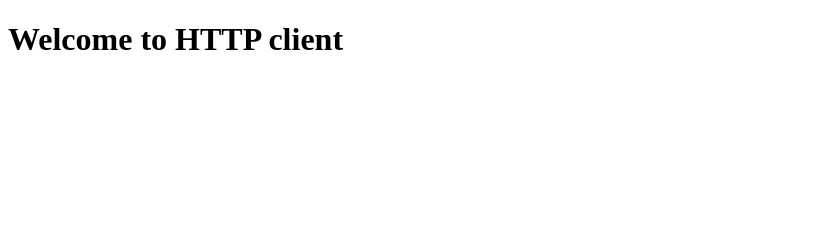
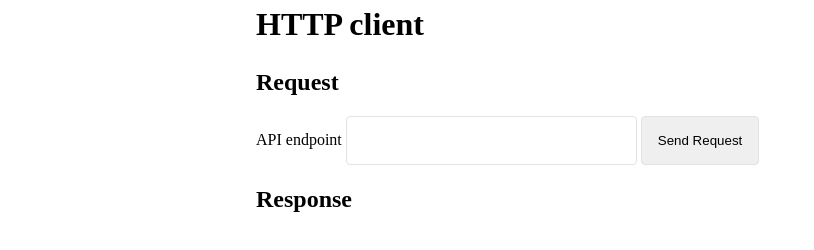
Before and after one commit to p-n-c/http-client-demo, a website built with Parcel: page src/index.html in a window 1280 px wide. Shown: the whole page, without its empty margins (0-814 px from the left). Built offline with nearby package versions, Linux system fonts and the light colour scheme.

Commit message:
basic syling and url input and submit

```diff
--- a/src/index.html
+++ b/src/index.html
@@ -5,9 +5,24 @@
     <meta name="viewport" content="width=device-width, initial-scale=1.0" />
     <meta name="description" content="HTTP client" />
     <title>HTTP client</title>
-    <script src="./index.js"></script>
+    <script src="./index.js" defer></script>
+    <link rel="stylesheet" href="./styles.css" />
   </head>
   <body>
-    <h1>Welcome to HTTP client</h1>
+    <h1>HTTP client</h1>
+    <main>
+      <section aria-labelledby="request">
+        <h2 id="request">Request</h2>
+        <form>
+          <label for="endpoint">API endpoint</label>
+          <input type="text" name="endpoint" id="endpoint" size="30" />
+          <button id="submit-btn" type="submit">Send Request</button>
+        </form>
+      </section>
+      <section aria-labelledby="response">
+        <h2 id="response">Response</h2>
+        <div id="response-output"></div>
+      </section>
+    </main>
   </body>
 </html>
--- a/src/index.js
+++ b/src/index.js
@@ -1,4 +1,38 @@
-;(async function main() {
+const request = async ({ url, method, mode, credentials }) => {
+  const request = new Request(url, {
+    method,
+    mode,
+    credentials,
+  })
+
+  console.log(request)
+
+  try {
+    const response = await fetch(request)
+
+    const clonedResponse = response.clone()
+    const getHeader = (header) => clonedResponse.headers.get(header)
+    let contentLength = getHeader('Content-Length')
+    console.log('contentLength: ', contentLength)
+
+    if (!response.ok) {
+      throw new Error(`Response status: ${response.status}`)
+    }
+
+    console.log(response)
+
+    const json = await response.json()
+    console.log('JSON ', json)
+
+    const responseOutput = document.getElementById('response-output')
+
+    responseOutput.innerText = JSON.stringify(json, null, 2)
+  } catch (e) {
+    console.error(e)
+  }
+}
+
+const handler = ({ customURL }) => {
   const urls = [
     'https://swapi.dev/api/people/10',
     'http://localhost:3000/?qs1=J',
@@ -22,7 +56,7 @@
     'POST',
   ]
 
-  const url = urls[1]
+  const url = customURL || urls[1]
 
   const config = {
     headers: [
@@ -32,31 +66,21 @@
     ],
   }
 
-  const request = new Request(url, {
+  request({
+    url,
     method: methods[0],
     mode: modes[0],
     credentials: credentials[1],
   })
+}
 
-  console.log(request)
+const submitBtn = document.getElementById('submit-btn')
 
-  try {
-    const response = await fetch(request)
-
-    const clonedResponse = response.clone()
-    const getHeader = (header) => clonedResponse.headers.get(header)
-    let contentLength = getHeader('Content-Length')
-    console.log('contentLength: ', contentLength)
-
-    if (!response.ok) {
-      throw new Error(`Response status: ${response.status}`)
-    }
-
-    console.log(response)
-
-    const json = await response.json()
-    console.log('JSON ', json)
-  } catch (e) {
-    console.error(e)
-  }
-})()
+submitBtn.addEventListener('click', (e) => {
+  e.preventDefault() // prevent the request causing a page refresh
+  const url = document.getElementById('endpoint').value
+  const customURL = url?.length > 0 ? url : null
+  handler({
+    customURL,
+  })
+})
--- /dev/null
+++ b/src/styles.css
@@ -0,0 +1,62 @@
+:root {
+  --max-width: 100ch;
+  --header-height: 60px;
+  --footer-height: 50px;
+  --border-colour: #e2e2e2;
+
+  /* Base unit for spacing */
+  --space-unit: 0.25rem; /* 4px at default font size */
+
+  /* Spacing scale */
+  --space-xs: calc(var(--space-unit) * 1); /* 0.25rem / 4px */
+  --space-sm: calc(var(--space-unit) * 2); /* 0.5rem  / 8px */
+  --space-md: calc(var(--space-unit) * 4); /* 1rem    / 16px */
+  --space-lg: calc(var(--space-unit) * 6); /* 1.5rem  / 24px */
+  --space-xl: calc(var(--space-unit) * 8); /* 2rem    / 32px */
+
+  /* Common property values */
+  --border-radius: var(--space-xs);
+  --padding: var(--space-md);
+  --margin: var(--space-md);
+}
+
+*,
+*::before,
+*::after {
+  box-sizing: border-box;
+  margin: 0;
+}
+
+body {
+  margin: 0 auto;
+  padding: 0 var(--padding);
+  line-height: 1.5;
+  min-height: 100vh;
+  max-width: var(--max-width);
+}
+
+main {
+  padding: var(--padding) 0;
+}
+
+button,
+input {
+  margin: var(--margin) 0;
+  padding: var(--padding);
+  border: 1px solid var(--border-colour);
+  border-radius: var(--border-radius);
+}
+
+button {
+  box-sizing: border-box;
+}
+
+button:hover {
+  border-color: var(--fg-colour);
+  outline: none;
+}
+
+button:active {
+  box-shadow: 0 0 0 2px var(--fg-colour);
+  outline: none;
+}
```
Also changed, not shown: README.md.
